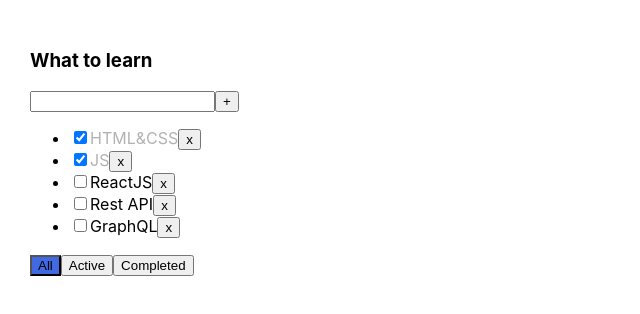
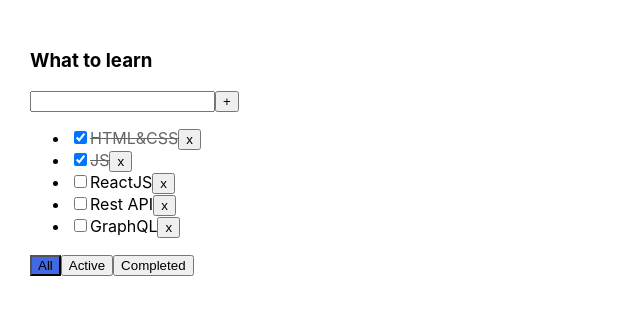
Before and after one commit to Pavel-SS/ToDo-list-Samurai-, a React (Create React App) app: page / in a window 1280 px wide. Shown: the top 314 px of the page, without its empty margins (0-640 px from the left). Built offline with nearby package versions, Linux system fonts and the light colour scheme.

Commit message:
Update Todolist.module.css

```diff
--- a/src/Todolist.module.css
+++ b/src/Todolist.module.css
@@ -11,5 +11,12 @@
 }
 
 .opacityTask {
-    opacity: 0.3;
+    position: relative;
+    opacity: 0.6;
+    text-decoration: line-through;
 }
+
+.opacityTask::after{
+   content: '';
+    border-bottom: 2px solid red;
+}
```
